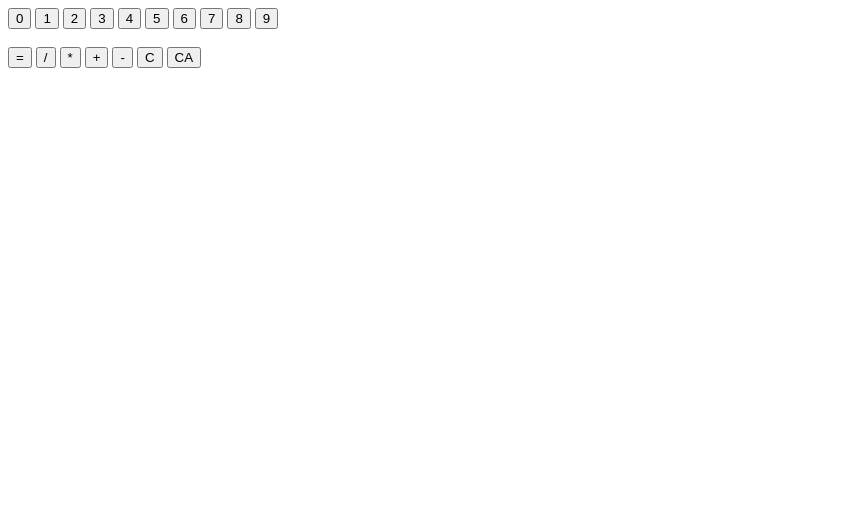
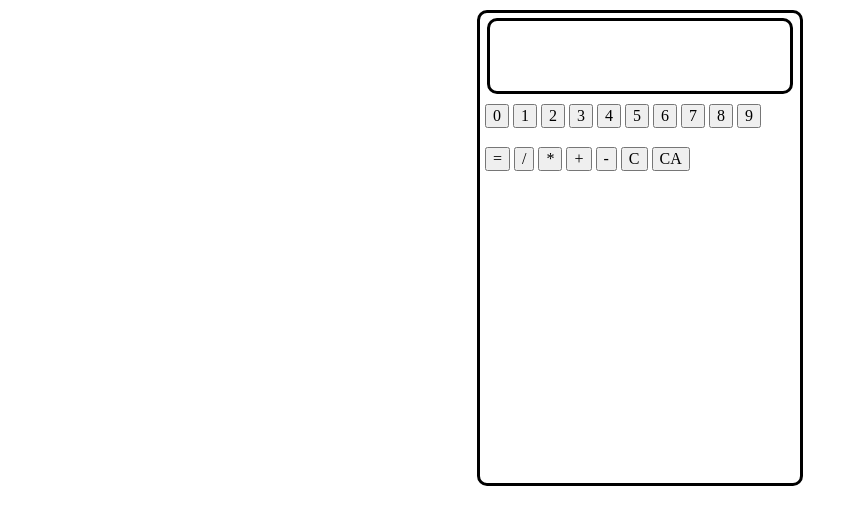
Before and after one commit to rahmona-henry/js-calculator, a plain HTML site: page index.html in a window 1280 px wide. Shown: the whole page, without its empty margins (0-858 px from the left). Drawn offline with nearby package versions, Linux system fonts and the light colour scheme.

Commit message:
change buttons to numbers in the HTML

```diff
--- a/index.html
+++ b/index.html
@@ -1,12 +1,21 @@
+
 <!DOCTYPE html>
 <html>
 <head>
-  <title>Calculator</title>
+<meta charset="utf-8">
+<title>Calculator</title>
+
+<link rel="stylesheet" href="https://cdnjs.cloudflare.com/ajax/libs/normalize/3.0.3/normalize.css">
+<link rel="stylesheet" type= "text/css"  href="main.css">
+
+<script src="https://ajax.googleapis.com/ajax/libs/jquery/2.2.0/jquery.min.js"></script>
+<script src = "main.js"></script>
+
 </head>
 <body>
 <div id = "calculator">
 <div id = "display"> </div>
-<div id = "button">
+<div id = "numbers">
 <button>0</button>
 <button>1</button>
 <button>2</button>
--- a/main.css
+++ b/main.css
@@ -1,8 +1,40 @@
 
 #display {
-
+ background-color: #FFF;
+ border: 3px solid black;
  border-radius: 10px;
  height: 70px;
  width: 300px;
+ margin: 0 auto;
+ margin-bottom: 10px;
 
 }
+
+#calculator {
+  border: 3px solid black;
+  border-radius: 10px;
+  height: 460px;
+  width: 310px;
+  margin: 10px auto;
+  padding: 5px;
+}
+
+#numbers {
+border-radius: 10px;
+
+
+}
+
+  background:-webkit-gradient(linear, left top, left bottom, from(#ededed), to(#dcdcdc));
+  background: -moz-linear-gradient(top, #ededed, #dcdcdc);
+  border-radius: 10px;
+  color: 000000;
+  display: block;
+  float: left;
+  font-size: 43px;
+  height: 50px;
+  margin: 5px 15px;
+  padding: 10px;
+  text-align: center;
+  text-decoration: none;
+  width: 50px;
```
